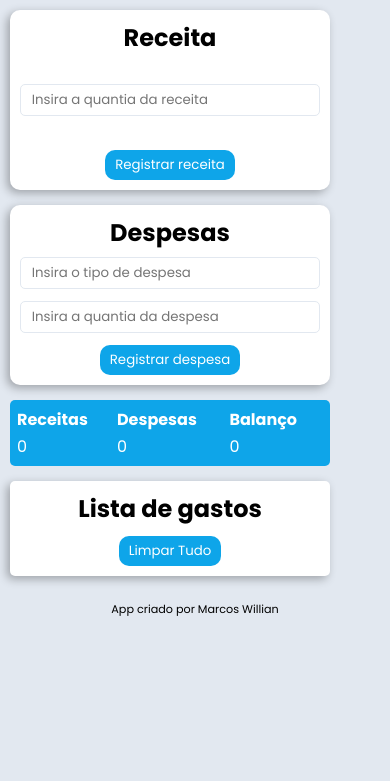
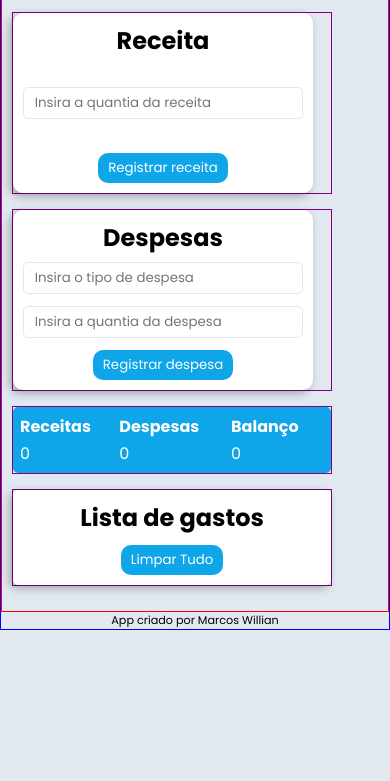
Before and after one commit to MarcosWillianA/app-financas-pessoais, a plain HTML site: page index.html in a window 390 px wide. Shown: the part 63-844 px from the top of the page. Drawn offline with Linux system fonts and the light colour scheme.

Commit message:
Css responsivo
Tentei mexer, mas vou ver isso amanhã

```diff
--- a/css/estilo.css
+++ b/css/estilo.css
@@ -14,6 +14,8 @@ body {
 main {
     min-width: 320px;
     max-width: 640px;
+    margin: auto;
+    border: 1px solid blue;
 }
 
 h1, h2 {
@@ -23,19 +25,24 @@ h1, h2 {
 #container {
     width: 100%;
     margin: auto;
+    border: 1px solid red;
     padding: 10px;
 }
 
 section {
     max-width: 320px;
     margin: 15px 0;
+    border: 1px solid purple;
 }
+
+
 
 .receita-despesa {
     display: flex;
     flex-wrap: wrap;
     justify-content: center;
     align-content: space-between;
+    width: 300px;
     height: 180px;
     padding: 10px;
     background-color: #fff;
--- a/index.html
+++ b/index.html
@@ -16,14 +16,14 @@
             <h1>Orçamento Pessoal</h1>
         </header>
         <div id="container">
-            <section>
+            <section id="receita-section">
                 <div class="receita-despesa" id="receita">
                     <h2>Receita</h2>
                     <input type="number" name="receita" id="receita-quantia" placeholder="Insira a quantia da receita"><br>
                     <button class="botao" id="registrar-receita">Registrar receita</button>
                 </div>
             </section>
-            <section>
+            <section id="despesa-section">
                 <div class="receita-despesa" id="despesa">
                     <h2>Despesas</h2>
                     <input type="text" name="descricao-despesa" id="descricao-despesa" placeholder="Insira o tipo de despesa"><br>
@@ -31,7 +31,7 @@
                     <button class="botao" id="registrar-despesa">Registrar despesa</button>
                 </div>
             </section>
-            <section>
+            <section id="balanco-section">
                 <table id="balanco">
                     <thead>
                         <tr>
@@ -50,7 +50,7 @@
                     </tbody>
                 </table>
             </section>
-            <section>
+            <section id="gastos-section">
                 <div id="gastos">
                     <h2>Lista de gastos</h2>
                     <table id="lista-gastos">
```
